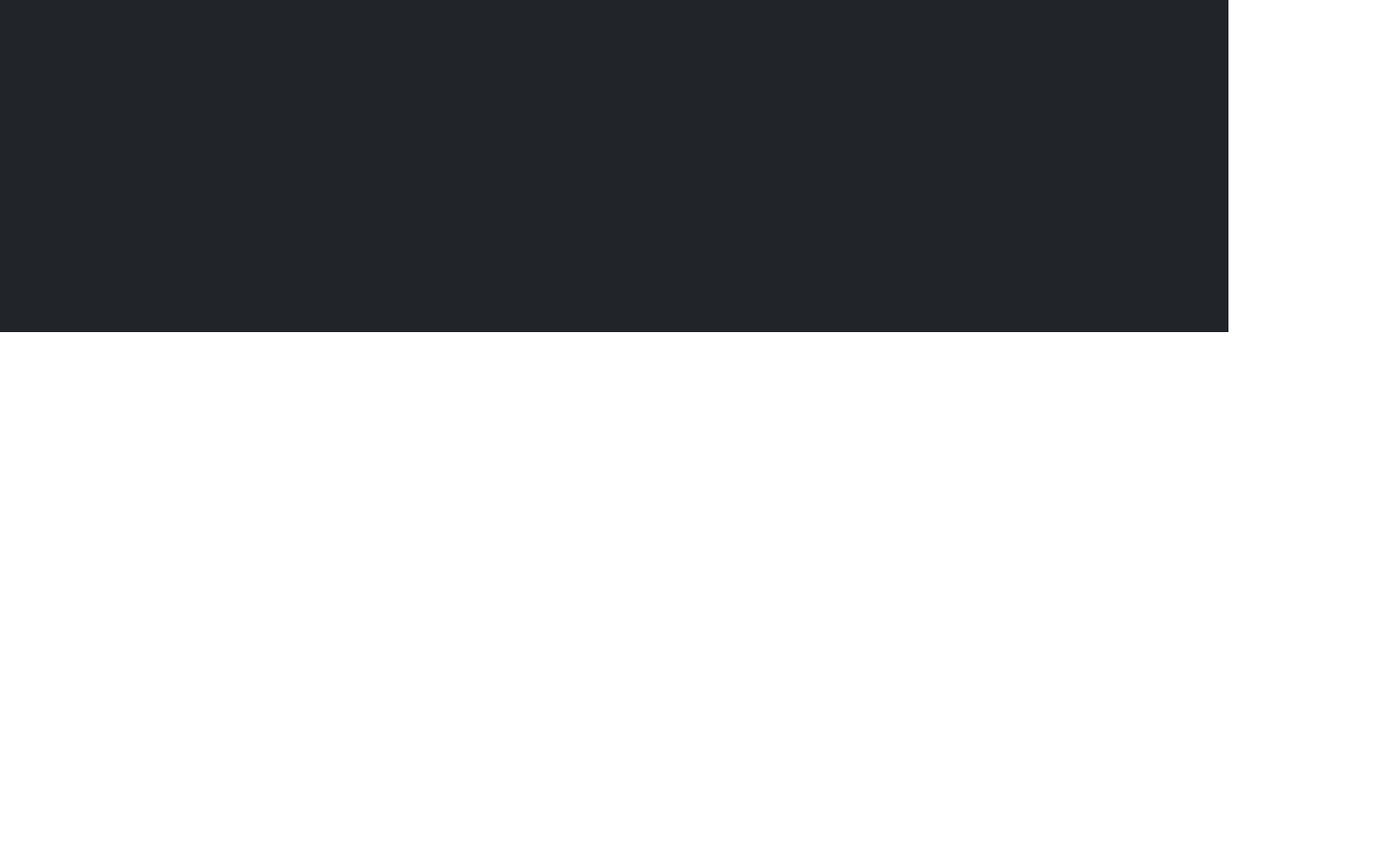
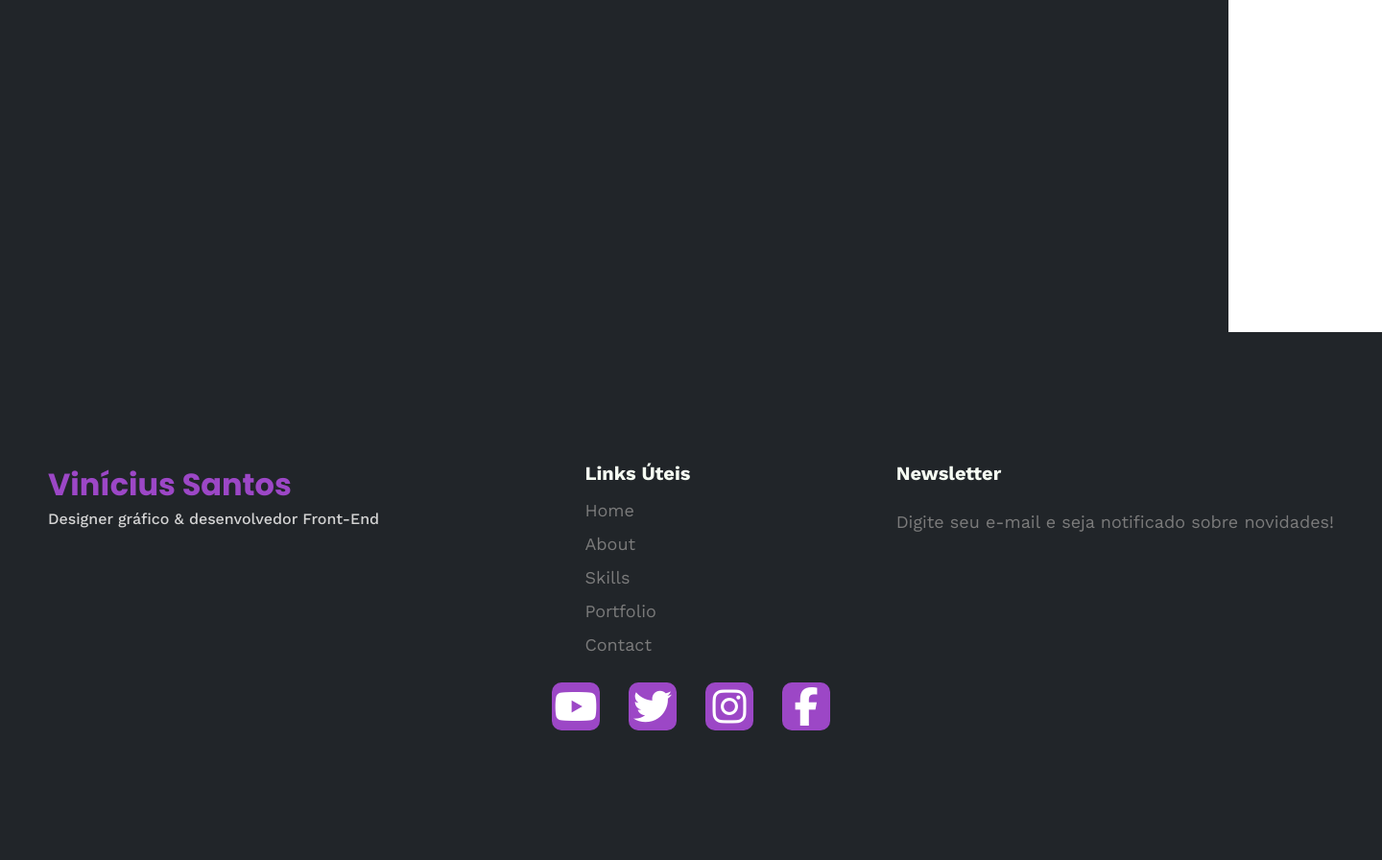
Before and after one commit to vini00784/Portfolio, a plain HTML site: page index.html in a window 1280 px wide. Shown: the part 3654-4550 px from the top of the page at 96% size, 1440 px wide, since content can reach past the window. Before the commit the page ends 4000 px from the top, so only its background shows below. Drawn offline with nearby package versions, Linux system fonts and the light colour scheme.

Commit message:
footer quase finalizado

```diff
--- a/assets/css/footer.css
+++ b/assets/css/footer.css
@@ -0,0 +1,94 @@
+footer {
+    height: 550px;
+    width: 1440px;
+    display: flex;
+    flex-direction: column;
+    background-color: #212529;
+    justify-content: center;
+    align-items: center;
+}
+
+.info-container {
+    height: 230px;
+    width: 1340px;
+    display: flex;
+    flex-direction: row;
+    justify-content: space-between;
+}
+
+.my-info {
+    display: flex;
+    flex-direction: column;
+}
+.my-name {
+    font-family: 'Poppins', sans-serif;
+    color: #9C47C6;
+    font-weight: bold;
+    font-size: 2rem;
+}
+.my-deeds {
+    font-family: 'Work Sans', sans-serif;
+    color: #D4D4D4;
+    font-size: 1rem;
+    font-weight: 500;
+}
+
+.subtitle {
+    font-family: 'Work Sans', sans-serif;
+    color: #F5FBF2;
+    font-weight: bold;
+}
+
+.itens-container {
+    display: flex;
+    flex-direction: column;
+    padding-top: 12px;
+    gap: 8px;
+}
+
+.item {
+    font-family: 'Work Sans', sans-serif;
+    font-size: 1.125rem;
+    color: #7B7B7B;
+}
+
+.newsletter {
+    display: flex;
+    flex-direction: column;
+}
+
+.down-container {
+    display: flex;
+    font-size: 3rem;
+}
+
+i {
+    color: #FFF;
+    font-size: 2.5rem;
+    transition: ease 0.7s;
+}
+i:hover {
+    color: #212529;
+}
+.icon-container {
+    height: 50px;
+    width: 50px;
+    border-radius: 10px;
+    display: flex;
+    justify-content: center;
+    align-items: center;
+    background-color: #9C47C6;
+    transition: ease 0.7s;
+}
+.icon-container:hover {
+    padding: 20px;
+    transform: scale(1.2);
+}
+
+.social-container {
+    display: flex;
+}
+.social-list {
+    display: flex;
+    gap: 30px;
+}
--- a/index.html
+++ b/index.html
@@ -11,10 +11,12 @@
     <link href="https://fonts.googleapis.com/css2?family=Roboto:wght@100;400;500;700&display=swap" rel="stylesheet">
     <link href="https://fonts.googleapis.com/css2?family=Poppins:wght@100;300;400;500;700&display=swap" rel="stylesheet">
     <link href="https://fonts.googleapis.com/css2?family=Bebas+Neue&display=swap" rel="stylesheet">
+    <link href="https://fonts.googleapis.com/css2?family=Work+Sans:wght@100;400;500;700&display=swap" rel="stylesheet">
     <link rel="stylesheet" href="./assets/css/reset.css">
     <link rel="stylesheet" href="./assets/css/header.css">
     <link rel="stylesheet" href="./assets/css/style.css">
     <link rel="stylesheet" href="./assets/css/footer.css">
+    <script src="https://kit.fontawesome.com/9db81c1527.js" crossorigin="anonymous"></script>
     <title>Portfólio</title>
 </head>
 <body>
@@ -142,5 +144,70 @@
 
         </section>
     </main>
+
+    <footer>
+        <div class="info-container">
+            <div class="my-info">
+                <span class="my-name">Vinícius Santos</span>
+                <span class="my-deeds">Designer gráfico & desenvolvedor Front-End</span>
+            </div>
+
+            <div class="links">
+                <span class="subtitle">Links Úteis</span>
+                <ul class="itens-container">
+                    <li class="item">
+                        Home
+                    </li>
+
+                    <li class="item">
+                        About
+                    </li>
+
+                    <li class="item">
+                        Skills
+                    </li>
+
+                    <li class="item">
+                        Portfolio
+                    </li>
+
+                    <li class="item">
+                        Contact
+                    </li>
+                </ul>
+            </div>
+
+            <div class="newsletter">
+                <span class="subtitle">Newsletter</span>
+                <span class="item">
+                    Digite seu e-mail e seja notificado sobre novidades!
+                </span>
+            </div>
+
+        </div>
+
+        <div class="down-container">
+            <div class="social-container">
+                <ul class="social-list">
+                    <li class="icon-container">
+                        <i class="fa-brands fa-youtube" id="youtube"></i>
+                    </li>
+
+                    <li class="icon-container">
+                        <i class="fa-brands fa-twitter" id="twitter"></i>
+                    </li>
+
+                    <li class="icon-container">
+                        <i class="fa-brands fa-instagram" id="instagram"></i>
+                    </li>
+
+                    <li class="icon-container">
+                        <i class="fa-brands fa-facebook-f" id="facebook"></i>
+                    </li>
+
+                </ul>
+            </div>
+        </div>
+    </footer>
 </body>
 </html>
```
